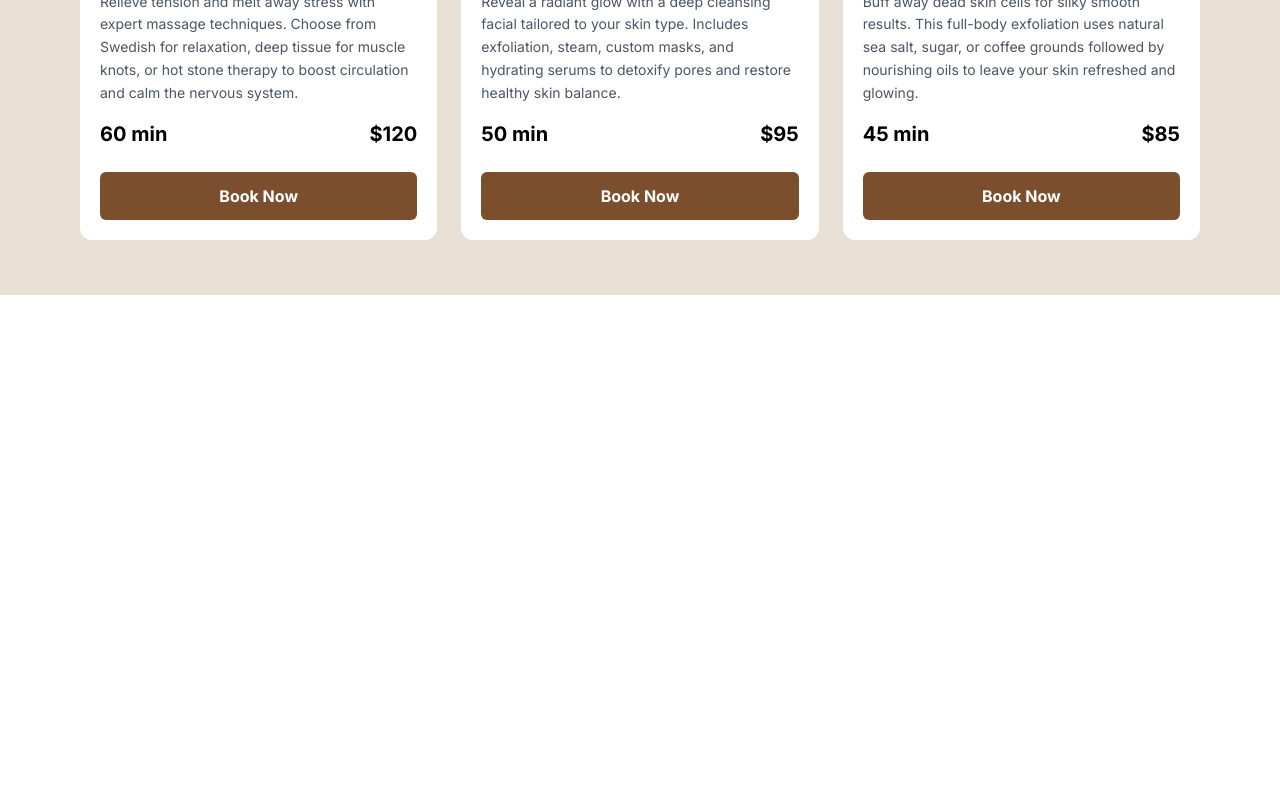
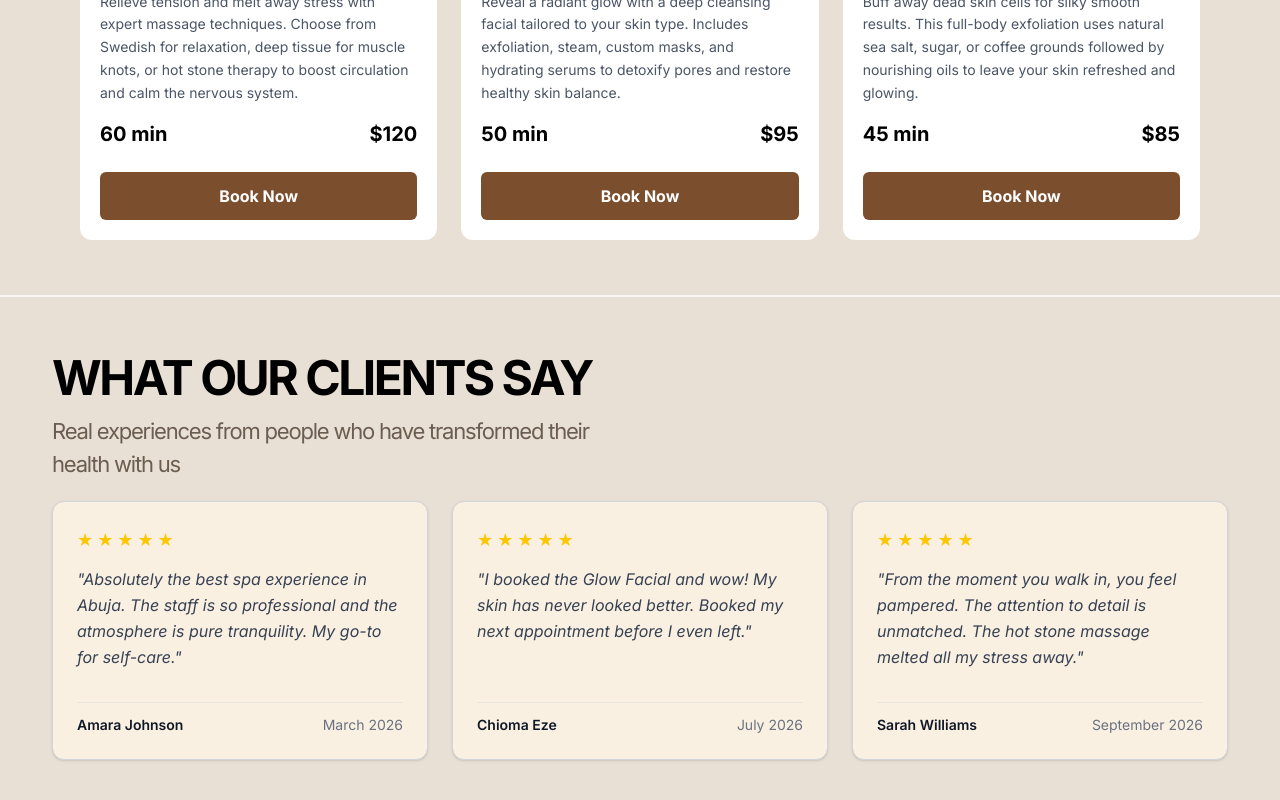
Before and after one commit to Ricsie11/stillpoint, a React (Vite) app: page / in a window 1280 px wide. Shown: the part 1385-2185 px from the top of the page. Before the commit the page ends 1680 px from the top, so only its background shows below. Built offline with nearby package versions, Linux system fonts and the light colour scheme; a web font is replaced by a local one.

Commit message:
refactor: update product card hover effect and enhance testimonials with dates

```diff
--- /dev/null
+++ b/src/components/Clients.tsx
@@ -0,0 +1,58 @@
+import { testimonials } from "../data/testimonials";
+
+function Clients() {
+  return (
+    <div className="min-h-125 py-5 px-2 sm:p-5 bg-[#E8E0D5] border-t-2 border-[#faf6f2]">
+      <div className="p-2 sm:p-8">
+        <h1 className="text-2xl sm:text-5xl font-[Inter] uppercase font-bold tracking-[-1.5px] sm:tracking-[-2.5px] sm:leading-[1.2]">
+          What our clients say
+        </h1>
+        <p className="text-[#6B5D4F] font-[Inter] tracking-[-1.2px] text-[16px] pb-5 sm:text-[22px] pt-2 sm:pt-2 max-w-xl">
+          Real experiences from people who have transformed their health with us
+        </p>
+
+        <div className="grid grid-cols-1 md:grid-cols-2 lg:grid-cols-3 gap-4 sm:gap-6 w-full">
+          {testimonials.map((testimonial) => (
+            <div
+              key={testimonial.id}
+              className="w-full bg-[#faf0e1] rounded-xl border border-gray-300 shadow-sm hover:shadow-lg transition-shadow p-5 sm:p-6 flex flex-col justify-between space-y-4"
+            >
+              <div>
+                {/* Star Rating */}
+                <div className="flex items-center space-x-1 mb-3">
+                  {[...Array(5)].map((_, i) => (
+                    <span
+                      key={i}
+                      className={
+                        i < testimonial.rating
+                          ? "text-yellow-400 text-lg"
+                          : "text-gray-300 text-lg"
+                      }
+                    >
+                      ★
+                    </span>
+                  ))}
+                </div>
+
+                {/* Comment */}
+                <p className="text-gray-700 italic leading-relaxed">
+                  "{testimonial.comment}"
+                </p>
+              </div>
+
+              {/* Author & Date Footer */}
+              <div className="border-t border-gray-300/40 pt-3 mt-4 flex justify-between items-center text-sm">
+                <p className="font-semibold text-gray-900">
+                  {testimonial.name}
+                </p>
+                <p className="text-gray-500">{testimonial.date}</p>
+              </div>
+            </div>
+          ))}
+        </div>
+      </div>
+    </div>
+  );
+}
+
+export default Clients;
--- a/src/components/product-card.tsx
+++ b/src/components/product-card.tsx
@@ -19,7 +19,7 @@ function ProductCard({ limit }: Props) {
           <img
             src={product.image}
             alt={product.title}
-            className="h-56 w-full object-cover transition-transform duration-300 ease-in-out hover:scale-[1.2]"
+            className="h-56 w-full object-cover transition-transform duration-300 ease-in-out hover:scale-[1.1]"
           />
           <div className="flex flex-1 flex-col p-4 sm:p-5">
             <h2 className="text-xl font-bold text-[#1F1F1F]">
--- a/src/data/testimonials.ts
+++ b/src/data/testimonials.ts
@@ -6,7 +6,8 @@ export const testimonials = [
     avatar: "https://images.unsplash.com/photo-1438761681033-6461ffad8d80?w=100&h=100&fit=crop",
     rating: 5,
     comment: "Absolutely the best spa experience in Abuja. The staff is so professional and the atmosphere is pure tranquility. My go-to for self-care.",
-    service: "Deep Tissue Massage"
+    service: "Deep Tissue Massage",
+    date: "March 2026"
   },
   {
     id: 2,
@@ -15,7 +16,8 @@ export const testimonials = [
     avatar: "https://images.unsplash.com/photo-1534528741775-53994a69daeb?w=100&h=100&fit=crop",
     rating: 5,
     comment: "I booked the Glow Facial and wow! My skin has never looked better. Booked my next appointment before I even left.",
-    service: "Glow Facial"
+    service: "Glow Facial",
+    date: "July 2026"
   },
   {
     id: 3,
@@ -24,6 +26,7 @@ export const testimonials = [
     avatar: "https://images.unsplash.com/photo-1489424731084-a5d8b219a5bb?w=100&h=100&fit=crop",
     rating: 5,
     comment: "From the moment you walk in, you feel pampered. The attention to detail is unmatched. The hot stone massage melted all my stress away.",
-    service: "Hot Stone Therapy"
+    service: "Hot Stone Therapy",
+    date: "September 2026"
   }
 ];
--- a/src/pages/Home.tsx
+++ b/src/pages/Home.tsx
@@ -1,12 +1,13 @@
-import React from 'react'
 import Hero from '../components/Hero'
 import Featured from '../components/Featured-treatment'
+import Clients from '../components/Clients'
 
 function Home() {
   return (
     <div>
         <Hero />
         <Featured />
+        <Clients />
     </div>
   )
 }
```
